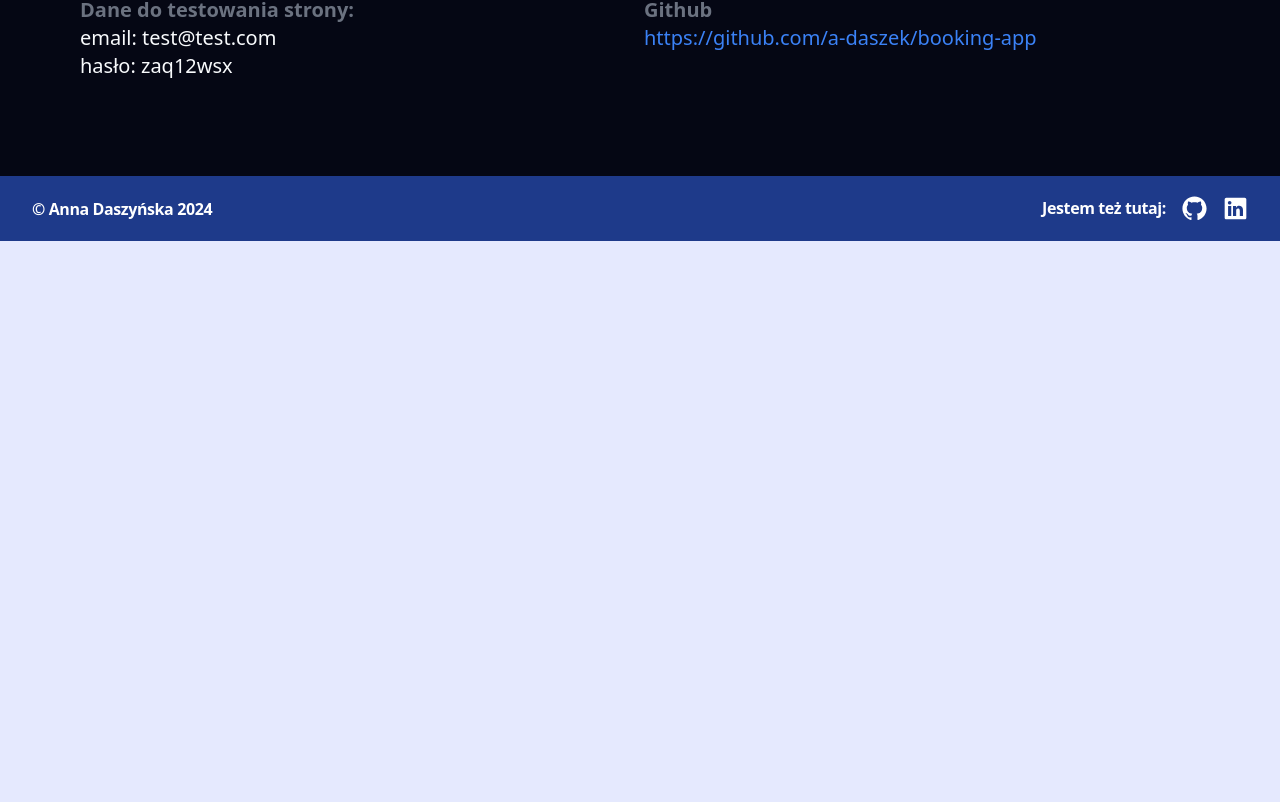
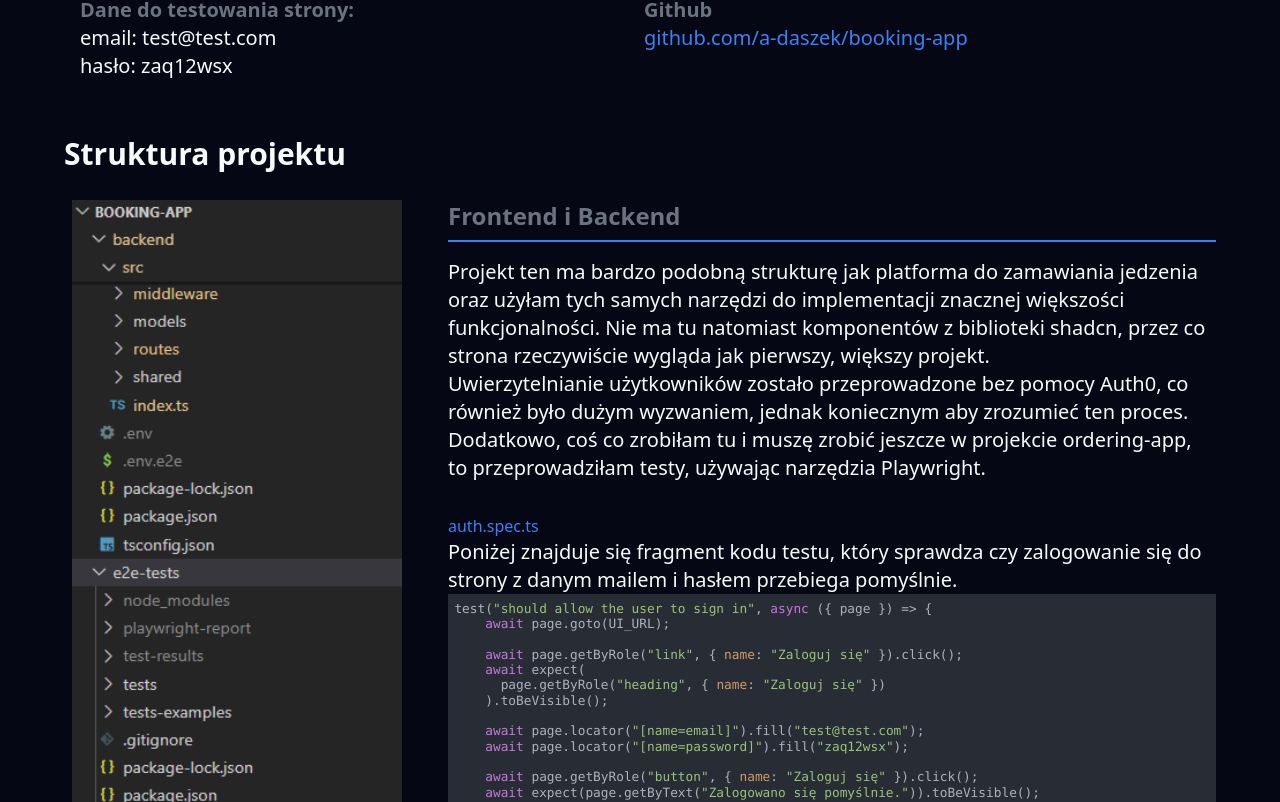
Before and after one commit to a-daszek/portfolio-app, a React (Vite) app: page /projects/booking in a window 1280 px wide. Shown: the part 878-1680 px from the top of the page. Before the commit the page ends 1119 px from the top, so only its background shows below. Built offline with nearby package versions, Linux system fonts and the light colour scheme.

Commit message:
added some features to pages with projects

```diff
--- a/package.json
+++ b/package.json
@@ -23,6 +23,7 @@
     "react-dom": "^18.2.0",
     "react-query": "^3.39.3",
     "react-router-dom": "^6.22.3",
+    "react-syntax-highlighter": "^15.5.0",
     "tailwind-merge": "^2.2.2",
     "tailwindcss-animate": "^1.0.7",
     "typewriter-effect": "^2.21.0"
@@ -31,6 +32,7 @@
     "@types/node": "^20.12.7",
     "@types/react": "^18.2.66",
     "@types/react-dom": "^18.2.22",
+    "@types/react-syntax-highlighter": "^15.5.13",
     "@typescript-eslint/eslint-plugin": "^7.2.0",
     "@typescript-eslint/parser": "^7.2.0",
     "@vitejs/plugin-react-swc": "^3.5.0",
--- a/src/pages/BookingApp.tsx
+++ b/src/pages/BookingApp.tsx
@@ -1,6 +1,30 @@
 import Hotel from "../assets/hotel-booking-app.png";
+import BookingStructure from "../assets/booking-structure.png";
+import SyntaxHighlighter from "react-syntax-highlighter";
+import { atomOneDark } from "react-syntax-highlighter/dist/esm/styles/hljs";
 
 const BookingApp = () => {
+  const codeString = `test("should allow the user to sign in", async ({ page }) => {
+    await page.goto(UI_URL);
+
+    await page.getByRole("link", { name: "Zaloguj się" }).click();
+    await expect(
+      page.getByRole("heading", { name: "Zaloguj się" })
+    ).toBeVisible();
+
+    await page.locator("[name=email]").fill("test@test.com");
+    await page.locator("[name=password]").fill("zaq12wsx");
+
+    await page.getByRole("button", { name: "Zaloguj się" }).click();
+    await expect(page.getByText("Zalogowano się pomyślnie.")).toBeVisible();
+
+    await expect(
+      page.getByRole("link", { name: "Moje rezerwacje" })
+    ).toBeVisible();
+    await expect(page.getByRole("link", { name: "Moje hotele" })).toBeVisible();
+    await expect(page.getByRole("button", { name: "Wyloguj się" })).toBeVisible();
+  });`;
+  // const customStyle = ;
   return (
     <div className="container mx-auto">
       <div className="flex flex-col flex-wrap py-8 items-center">
@@ -47,11 +71,62 @@ const BookingApp = () => {
             <a
               href="https://github.com/a-daszek/booking-app"
               rel="noopener noreferrer"
-              className="text-blue-500"
+              className="text-blue-500 text-pretty"
             >
-              https://github.com/a-daszek/booking-app
+              github.com/a-daszek/booking-app
             </a>
           </div>
+        </div>
+      </div>
+      <div className="flex flex-col">
+        <h1 className="font-bold text-3xl">Struktura projektu</h1>
+        <div className="grid lg:grid-cols-[1fr_2fr] md:grid-cols-2 py-5">
+          <img
+            src={BookingStructure}
+            alt="struktura projektu"
+            className="p-2 md:w-[90%] w-[70%]"
+          />
+          <span className="flex flex-col">
+            <h2 className="font-bold text-2xl text-gray-500 py-2 border-b-2 border-b-blue-500">
+              Frontend i Backend
+            </h2>
+            <div className="py-4">
+              <p className="md:text-xl text-sm">
+                Projekt ten ma bardzo podobną strukturę jak platforma do
+                zamawiania jedzenia oraz użyłam tych samych narzędzi do
+                implementacji znacznej większości funkcjonalności. Nie ma tu
+                natomiast komponentów z biblioteki shadcn, przez co strona
+                rzeczywiście wygląda jak pierwszy, większy projekt. <br />
+                Uwierzytelnianie użytkowników zostało przeprowadzone bez pomocy
+                Auth0, co również było dużym wyzwaniem, jednak koniecznym aby
+                zrozumieć ten proces. Dodatkowo, coś co zrobiłam tu i muszę
+                zrobić jeszcze w projekcie ordering-app, to przeprowadziłam
+                testy, używając narzędzia Playwright.
+              </p>
+            </div>
+            <div className="py-4">
+              <p className="text-blue-500">auth.spec.ts</p>
+              <p className="md:text-xl text-sm">
+                Poniżej znajduje się fragment kodu testu, który sprawdza czy
+                zalogowanie się do strony z danym mailem i hasłem przebiega
+                pomyślnie.
+              </p>
+              <div>
+                <SyntaxHighlighter
+                  language="javascript"
+                  style={atomOneDark}
+                  customStyle={{
+                    lineHeight: "1.2",
+                    fontSize: "0.8rem",
+                    wordBreak: "break-all",
+                  }}
+                  wrapLongLines={true}
+                >
+                  {codeString}
+                </SyntaxHighlighter>
+              </div>
+            </div>
+          </span>
         </div>
       </div>
     </div>
--- a/src/pages/OrderingPlatform.tsx
+++ b/src/pages/OrderingPlatform.tsx
@@ -1,3 +1,5 @@
+import SyntaxHighlighter from "react-syntax-highlighter";
+import { atomOneDark } from "react-syntax-highlighter/dist/esm/styles/hljs";
 import Order from "../assets/food-ordering-app.png";
 import StructureFront from "../assets/structure-front.png";
 import StructureBack from "../assets/structure-back.png";
@@ -5,6 +7,19 @@ import ManageRestaurant from "../assets/manage-restaurant.gif";
 import OrderingGif from "../assets/ordering.gif";
 
 const OrderingPlatform = () => {
+  const codeString = `const Footer = () => {
+    return (
+      <div className="bg-green-500 py-10">
+        <div className="container mx-auto flex flex-col md:flex-row justify-between items-center">
+          <span className="text-3xl text-white font-bold tracking-tight">
+            d0stawa.com
+          </span>
+        </div>
+      </div>
+    );
+  };
+
+  export default Footer;`;
   return (
     <div className="container mx-auto">
       <div className="flex flex-col flex-wrap py-8 items-center">
@@ -79,24 +94,38 @@ const OrderingPlatform = () => {
             </h2>
             <div className="py-4">
               <p className="text-blue-500">Components folder</p>
-              <p className="text-xl">
+              <p className="md:text-xl text-sm">
                 Zgodnie z praktyką pisania w React, w folderze frontu znajdują
                 się komponenty - są to części jakie składają się na strony w
                 aplikacji webowej, np. LoadingButton, Header czy navbar mobilny,
                 jak również elementy charakterystyczne dla danej strony, np.
                 OrderStatusDetail, CuisineFilter.
               </p>
+              <div>
+                <SyntaxHighlighter
+                  language="javascript"
+                  style={atomOneDark}
+                  wrapLongLines={true}
+                  customStyle={{
+                    lineHeight: "1.2",
+                    fontSize: "0.8rem",
+                    wordBreak: "break-all",
+                  }}
+                >
+                  {codeString}
+                </SyntaxHighlighter>
+              </div>
             </div>
             <div className="py-4">
               <p className="text-blue-500">Layouts folder</p>
-              <p className="text-xl">
+              <p className="md:text-xl text-sm">
                 Layout.tsx określa wygląd każdej strony w naszej aplikacji i ma
                 on w sobie trzy komponenty - Header, Hero oraz Footer.
               </p>
             </div>
             <div className="py-4">
               <p className="text-blue-500">Pages folder</p>
-              <p className="text-xl">
+              <p className="md:text-xl text-sm">
                 W tym folderze znajdują się pliki stron - mają one taką samą
                 budowę jak komponenty, oraz same w sobie posiadają komponenty z
                 folderu Components.
@@ -104,7 +133,7 @@ const OrderingPlatform = () => {
             </div>
             <div className="py-4">
               <p className="text-blue-500">Forms folder</p>
-              <p className="text-xl">
+              <p className="md:text-xl text-sm">
                 Formy to komponenty, na które również składają się...
                 komponenty.
               </p>
@@ -112,7 +141,7 @@ const OrderingPlatform = () => {
             <img src={ManageRestaurant} alt="forma gif" />
             <div className="py-4">
               <p className="text-blue-500">Api folder</p>
-              <p className="text-xl">
+              <p className="md:text-xl text-sm">
                 Tutaj z pomocą react-query zdefiniowane są API do pobierania
                 danych, które zostaną wyświetlone na stronie bądź do tworzenia
                 żądań. Sprawdzamy ich poprawność oraz deklarujemy czego
@@ -123,7 +152,7 @@ const OrderingPlatform = () => {
             </div>
             <div className="py-4">
               <p className="text-blue-500">Auth folder</p>
-              <p className="text-xl">
+              <p className="md:text-xl text-sm">
                 Wszystko co potrzebne do uwierzytelniania użytkowników znajduje
                 się tutaj. Musimy zadeklarować naszego auth0 providera zgodnie z
                 zaleceniami znajdującymi w oficjalnej dokumentacji Auth0 oraz
@@ -133,7 +162,7 @@ const OrderingPlatform = () => {
             </div>
             <div className="py-4">
               <p className="text-blue-500">Config folder</p>
-              <p className="text-xl">
+              <p className="md:text-xl text-sm">
                 Są tu pliki konfiguracyjne, definiują one różne opcje do wyboru,
                 np. jeśli chodzi o kuchnie świata - indyjską, polską, chińską
                 itd.
@@ -141,21 +170,21 @@ const OrderingPlatform = () => {
             </div>
             <div className="py-4">
               <p className="text-blue-500">AppRoutes.tsx</p>
-              <p className="text-xl">
+              <p className="md:text-xl text-sm">
                 Dzięki temu plikowi i react-router-dom jesteśmy przekierowywani
                 na inne strony naszego projektu.
               </p>
             </div>
             <div className="py-4">
               <p className="text-blue-500">main.tsx</p>
-              <p className="text-xl">
+              <p className="md:text-xl text-sm">
                 Ten plik jest plikiem głównym naszej aplikacji React, który
                 inicjuje ją, renderując jej główny komponent w drzewie DOM.
               </p>
             </div>
             <div className="py-4">
               <p className="text-blue-500">types.ts</p>
-              <p className="text-xl">
+              <p className="md:text-xl text-sm">
                 Określa on strukturę danych i zapewnia ich spójność w całej
                 aplikacji dzięki Typescript.
               </p>
@@ -173,7 +202,7 @@ const OrderingPlatform = () => {
             </h2>
             <div className="py-4">
               <p className="text-blue-500">Controllers folder</p>
-              <p className="text-xl">
+              <p className="md:text-xl text-sm">
                 Pliki znajdujące się w tym folderze są odpowiedzialne za
                 wszystkie funkcje obsługujące żądania HTTP w warstwie
                 backendowej w Express.js... tak w ogromnym skrócie.
@@ -187,7 +216,7 @@ const OrderingPlatform = () => {
             </p>
             <div className="py-4">
               <p className="text-blue-500">Middleware folder</p>
-              <p className="text-xl">
+              <p className="md:text-xl text-sm">
                 Tutaj znajdują się dwa pliki, jeden odpowiedzialny za
                 uwierzytelnianie użytkowników, drugi za walidację danych
                 wprowadzanych przy uzupełnianiu danych o swoim koncie oraz
@@ -196,14 +225,14 @@ const OrderingPlatform = () => {
             </div>
             <div className="py-4">
               <p className="text-blue-500">Models folder</p>
-              <p className="text-xl">
+              <p className="md:text-xl text-sm">
                 W tym folderze zawarte są modele ze zdefiniowanym schematem
                 danych, które są przechowywane w naszej bazie danych.
               </p>
             </div>
             <div className="py-4">
               <p className="text-blue-500">Routes folder</p>
-              <p className="text-xl">
+              <p className="md:text-xl text-sm">
                 Znajdują się tutaj pliki określające ścieżki routingu związane z
                 operacjami na zamówieniach, restauracjach, profilu użytkownika i
                 jego restauracjach. Używają middleware do uwierzytelniania
@@ -213,7 +242,7 @@ const OrderingPlatform = () => {
             </div>
             <div className="py-4">
               <p className="text-blue-500">index.ts</p>
-              <p className="text-xl">
+              <p className="md:text-xl text-sm">
                 Ten plik definiuje strukturę i konfigurację głównego serwera
                 aplikacji, obsługując różne ścieżki API i integrując się z bazą
                 danych MongoDB oraz usługą Cloudinary, gdzie przechowywane są
```
Also changed, not shown: src/components/ui/navigation-menu.tsx (deleted, +0 -128 lines), src/assets/booking-structure.png (added), 1 other file (tests, documents, lock files or other folders).
